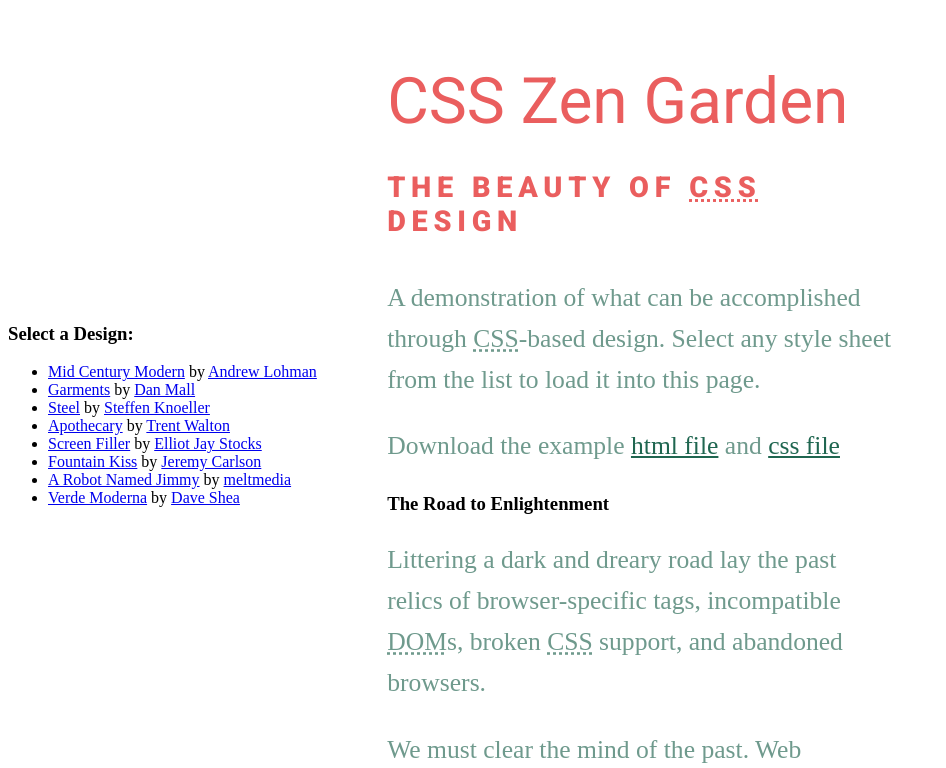
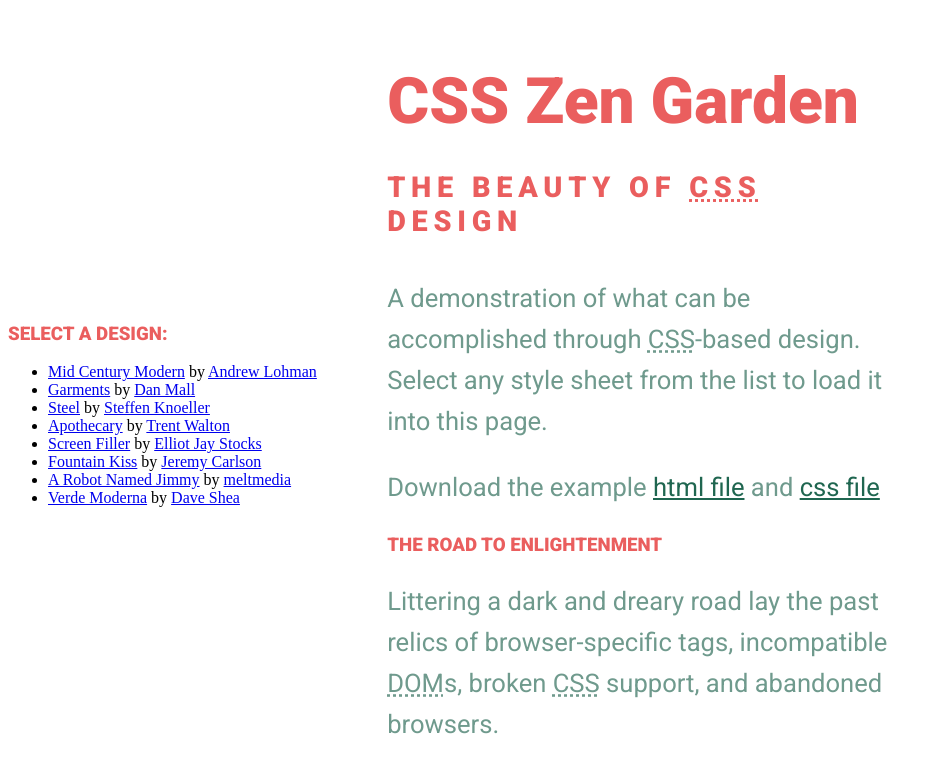
Before and after one commit to alexkev/zen-garden-wdd331, a plain HTML site: page zen-garden/index.html in a window 1280 px wide. Shown: the top 768 px of the page, without its empty margins (0-946 px from the left). Drawn offline with Linux system fonts and the light colour scheme.

Commit message:
Typography Update, More to Come

```diff
--- a/zen-garden/scss/partials/_type.scss
+++ b/zen-garden/scss/partials/_type.scss
@@ -19,7 +19,7 @@
 
 h1 {
   font-size: 3rem;
-  font-weight: 500;
+  font-weight: 800;
   line-height: 1.2;
   margin: 0 0 0.4em;
 
@@ -43,6 +43,11 @@
     margin: 1em 0 1.4em;
   }
 }
+h3 {
+  font-family: $primary-font;
+  color: $color-3;
+  text-transform: uppercase;
+}
 
 section>h2::before {
   /* number before each section title */
@@ -50,8 +55,10 @@
 }
 
 p {
-  font-size: 1.6rem;
-  line-height: 1.4;
+  font-family: $primary-font;
+  font-weight: 100;
+  font-size: 1rem;
+  line-height: 2;
   color: $color-2;
 
   a {
```
Also changed, not shown: zen-garden/style.css, 1 other file.
